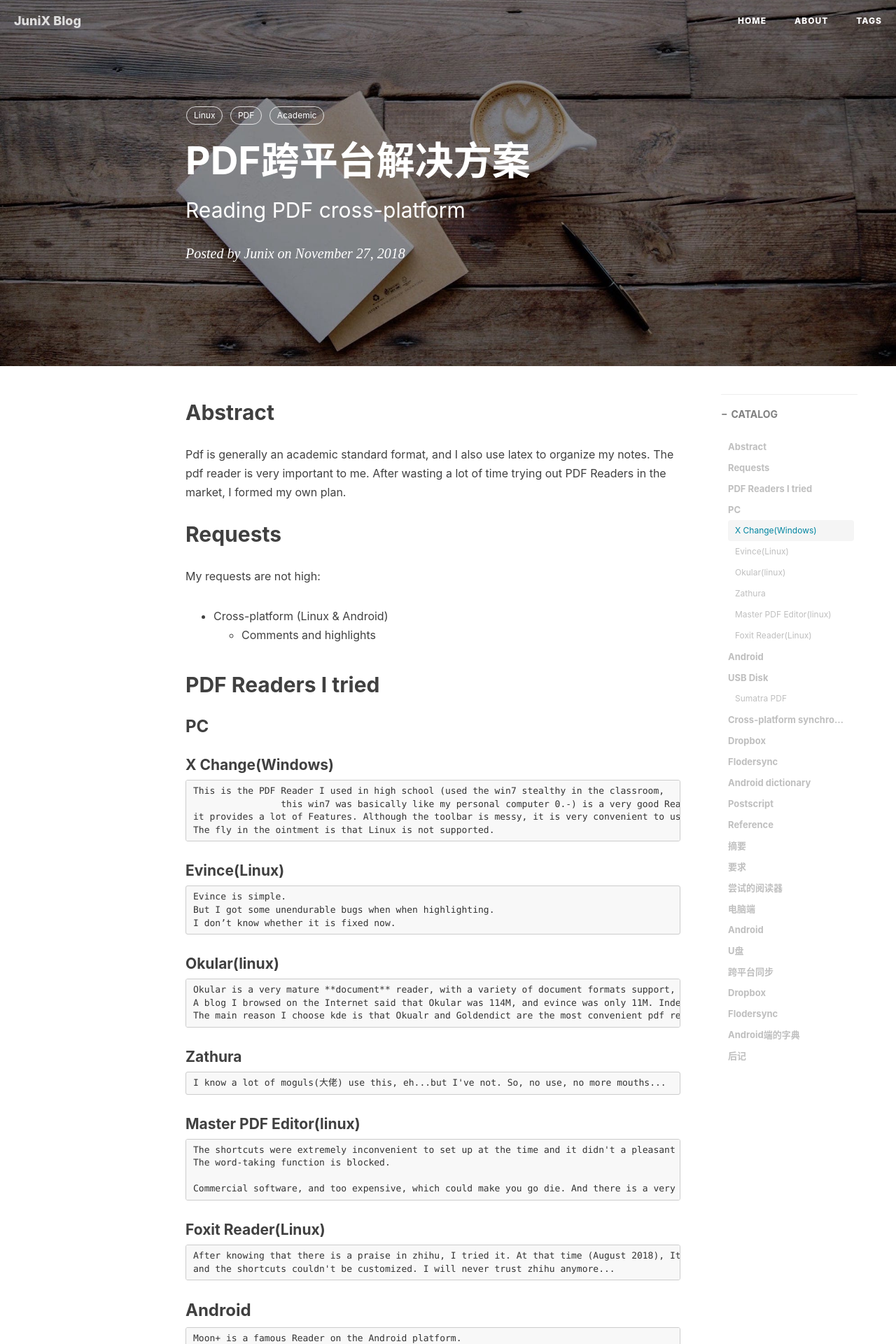
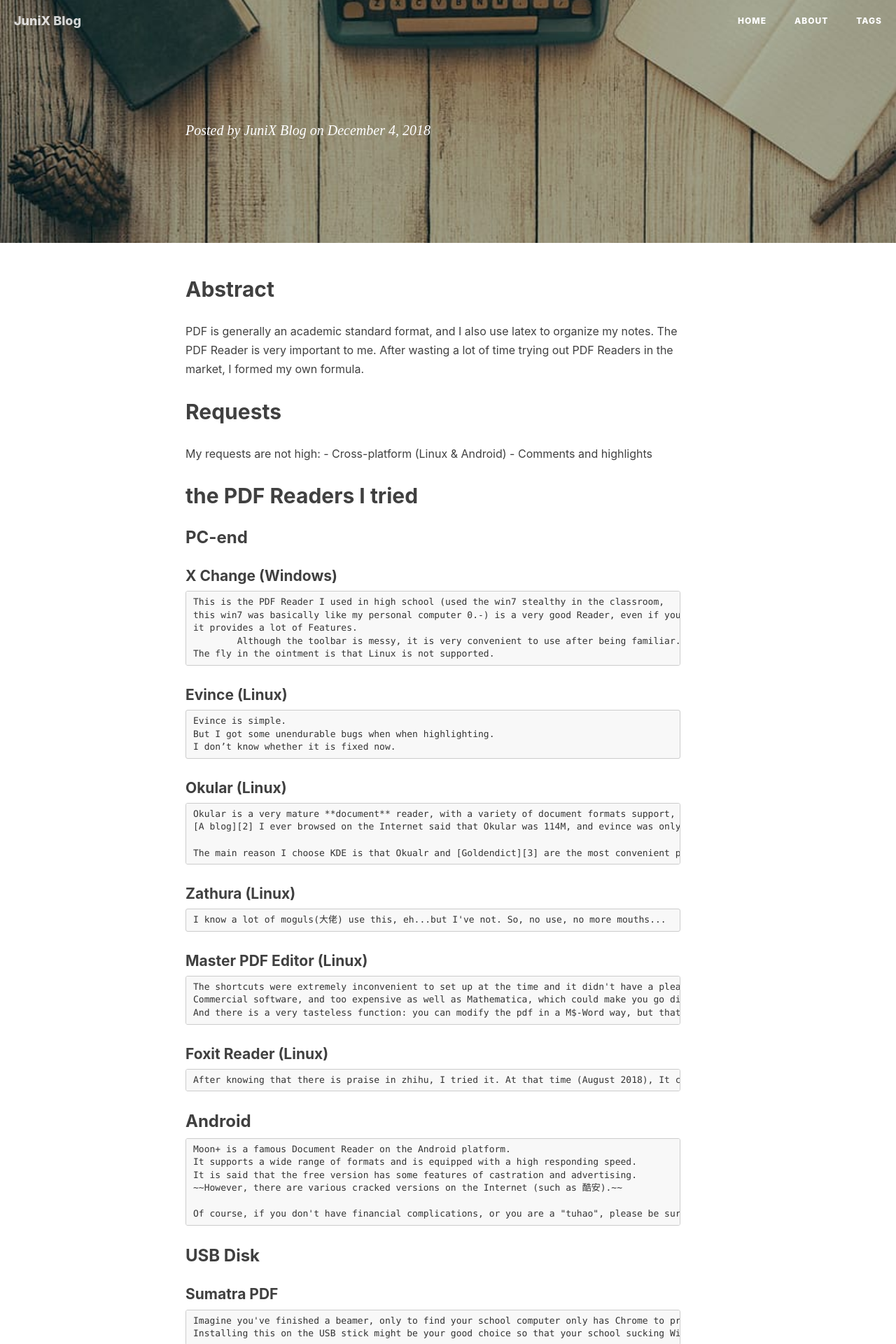
Before and after one commit to junyixu/junyixu.github.io, a Jekyll site: the page built from _posts/2018-11-27-Reading-PDF-cross-platform.md, in a window 1280 px wide. Shown: the top 1920 px of the page at 70% size. Built offline with Jekyll 4.4.1, drawn with Linux system fonts in a browser that asks for light colours; nearby versions of some CDN libraries; our own code applies the rules of GitHub Pages for plain Markdown files; comment, search, counter and statistics services are not loaded; some of the changed text lies outside the part shown.

Commit message:
correct some syntax mistakes

````diff
--- a/_posts/2018-11-27-Reading-PDF-cross-platform.md
+++ b/_posts/2018-11-27-Reading-PDF-cross-platform.md
@@ -8,74 +8,77 @@
 header-img: img/post-bg-coffee.jpeg
 catalog: true
 tags:
-- Linux
-- PDF
-- Academic
+	- Linux
+	- PDF
+	- Academic
 ---
 
 ## Abstract
 
-Pdf is generally an academic standard format, and I also use latex to organize my notes. The pdf reader is very important to me. After wasting a lot of time trying out PDF Readers in the market, I formed my own plan.
+PDF is generally an academic standard format, and I also use latex to organize my notes. The PDF Reader is very important to me. After wasting a lot of time trying out PDF Readers in the market, I formed my own formula.
 
 ## Requests
 
 My requests are not high:
-- Cross-platform (Linux & Android)
+	- Cross-platform (Linux & Android)
 	- Comments and highlights
 
-## PDF Readers I tried
+## the PDF Readers I tried
 
-### PC
+### PC-end
 
-#### X Change(Windows)
+#### X Change (Windows)
 
 	This is the PDF Reader I used in high school (used the win7 stealthy in the classroom,
-			this win7 was basically like my personal computer 0.-) is a very good Reader, even if you don't not pay any,
-	it provides a lot of Features. Although the toolbar is messy, it is very convenient to use after being familiar.
+	this win7 was basically like my personal computer 0.-) is a very good Reader, even if you don't not pay any,
+	it provides a lot of Features.
+		Although the toolbar is messy, it is very convenient to use after being familiar.
 	The fly in the ointment is that Linux is not supported.
 
-#### Evince(Linux)
+#### Evince (Linux)
 
 	Evince is simple.
 	But I got some unendurable bugs when when highlighting.
 	I don’t know whether it is fixed now.
 
-#### Okular(linux)
+#### Okular (Linux)
 
-	Okular is a very mature **document** reader, with a variety of document formats support, is quite customizable.
-	A blog I browsed on the Internet said that Okular was 114M, and evince was only 11M. Indeed, this is also for users. those pdf heavy users could dislike Evince.
-	The main reason I choose kde is that Okualr and Goldendict are the most convenient pdf reader and dictionary I've ever use.
+	Okular is a very mature **document** reader, with a variety of document formats support, and is quite customizable.
+	[A blog][2] I ever browsed on the Internet said that Okular was 114M, and evince was only 11M. Indeed, this is also for users. those pdf heavy users might dislike Evince.
 
-#### Zathura
+	The main reason I choose KDE is that Okualr and [Goldendict][3] are the most convenient pdf reader and dictionary I've ever use.
+
+#### Zathura (Linux)
 
 	I know a lot of moguls(大佬) use this, eh...but I've not. So, no use, no more mouths...
 
-#### Master PDF Editor(linux)
+#### Master PDF Editor (Linux)
 
-	The shortcuts were extremely inconvenient to set up at the time and it didn't a pleasant cooperation with Goldendict.
-	The word-taking function is blocked.
+	The shortcuts were extremely inconvenient to set up at the time and it didn't have a pleasant cooperation with Goldendict:
+the word-taking function is blocked.
+	Commercial software, and too expensive as well as Mathematica, which could make you go die.
+	And there is a very tasteless function: you can modify the pdf in a M$-Word way, but that will generated a pdf with a big watermark: "This PDF was built by Master PDF Editor". What if you don't like? **Pay** to eliminate the watermark...
 
-	Commercial software, and too expensive, which could make you go die. And there is a very tasteless function: you can modify the pdf like M$-Word, but that will generated a pdf with watermark, what if you don't like? **Pay** to eliminate the watermark...
+#### Foxit Reader (Linux)
 
-#### Foxit Reader(Linux)
-
-	After knowing that there is a praise in zhihu, I tried it. At that time (August 2018), It couldn't be full of screen,
-	and the shortcuts couldn't be customized. I will never trust zhihu anymore...
+	After knowing that there is praise in zhihu, I tried it. At that time (August 2018), It couldn't be full of screen,
+and the shortcuts couldn't be customized. I will never trust zhihu anymore...
 
 ### Android
 
-	Moon+ is a famous Reader on the Android platform.
-	It supports a wide range of formats and equips with a high responding speed.
+	Moon+ is a famous Document Reader on the Android platform.
+	It supports a wide range of formats and is equipped with a high responding speed.
 	It is said that the free version has some features of castration and advertising.
 	~~However, there are various cracked versions on the Internet (such as 酷安).~~
 
-	If you are a "tuhao", please be sure not to make any excuse to support the author of Moon+.
+	Of course, if you don't have financial complications, or you are a "tuhao", please be sure not to make any excuse to support the author of Moon+.
 
 ### USB Disk
 
 #### Sumatra PDF
 
-	You've finished a beamer, only to find your school computer only has Chrome to show your beamer. Installing this on the USB stick might be your good choice...
+	Imagine you've finished a beamer, only to find your school computer only has Chrome to present your beamer. What a pity!
+	Installing this on the USB stick might be your good choice so that your school sucking Windows could help you a better address...
 
 ## Cross-platform synchronization
 
@@ -83,13 +86,11 @@
 
 ### Dropbox
 
-	It is said that google drive is better, tightly integrated with google doc, and has a larger capacity.
-
-	But I just searched the dropbox firstly on the archlinux wiki and installed the official dropbox directly.
-
+	It is said that Google Drive is better, tightly integrated with Google Doc, and has a larger capacity.
+	But I just searched the Dropbox firstly on the archlinux wiki so installed the official dropbox directly.
 	If you don't have a dropbox account yet, why not click on my recommended link <https://db.tt/ihSbliC5mF>, so that both of us can get a 500M.
 
-	Install dropbox under Arch:
+	Install Dropbox on Arch:
 	```
 	yay -S dropbox
 	```
@@ -106,9 +107,9 @@
 
 ## Android dictionary
 
-	I currently using the 欧路 dictionary (commercial software).
+	I currently using the [eudic][4] (commercial software).
 	Goldendict also has Android version.
-	I use 欧路 firstly, which also supports a variety of formats. So I didn't have a switch.
+	I used eudic firstly, which also supports some formats. So I didn't make a switch.
 
 ## Postscript
 
@@ -120,8 +121,10 @@
 
 ### Reference
 	1. <https://blog.yuanbin.me/posts/2013-01/2013-01-31_23-07-00/>
-	2. <https://blog.csdn.net/u014015972/article/details/50659952>
-	3. <https://xuanwo.io/2015/12/23/best-pdf-read-solution/>
+	2. <https://xuanwo.io/2015/12/23/best-pdf-read-solution/>
+	[2]:(https://blog.csdn.net/u014015972/article/details/50659952)
+	[3]:(http://goldendict.org/)
+	[4]:(https://www.eudic.net/v4/en/app/download?#mobile)
 
 ## 摘要
 
@@ -162,8 +165,7 @@
 	* Master PDF Editor
 	快捷键当时设置起来极不方便
 	和goldendict结合使用并不方便,取词功能被屏蔽了
-
-	商业软件，付费贵的要死
+		商业软件，付费贵的要死
 	有个很鸡肋的功能：可以像word那样修改pdf，但是生成的pdf带水印，付费才能消除水印……
 
 	* Foxit Reader
@@ -178,7 +180,7 @@
 
 ### U盘
 	* Sumatra PDF
-	当你做好了beamer, 然而学校电脑却只有chrome能展示你的beamer的时候, 不妨在优盘上装个这个……
+		当你做好了beamer, 然而学校电脑却只有chrome能展示你的beamer的时候, 不妨在优盘上装个这个……
 
 
 ## 跨平台同步
````
